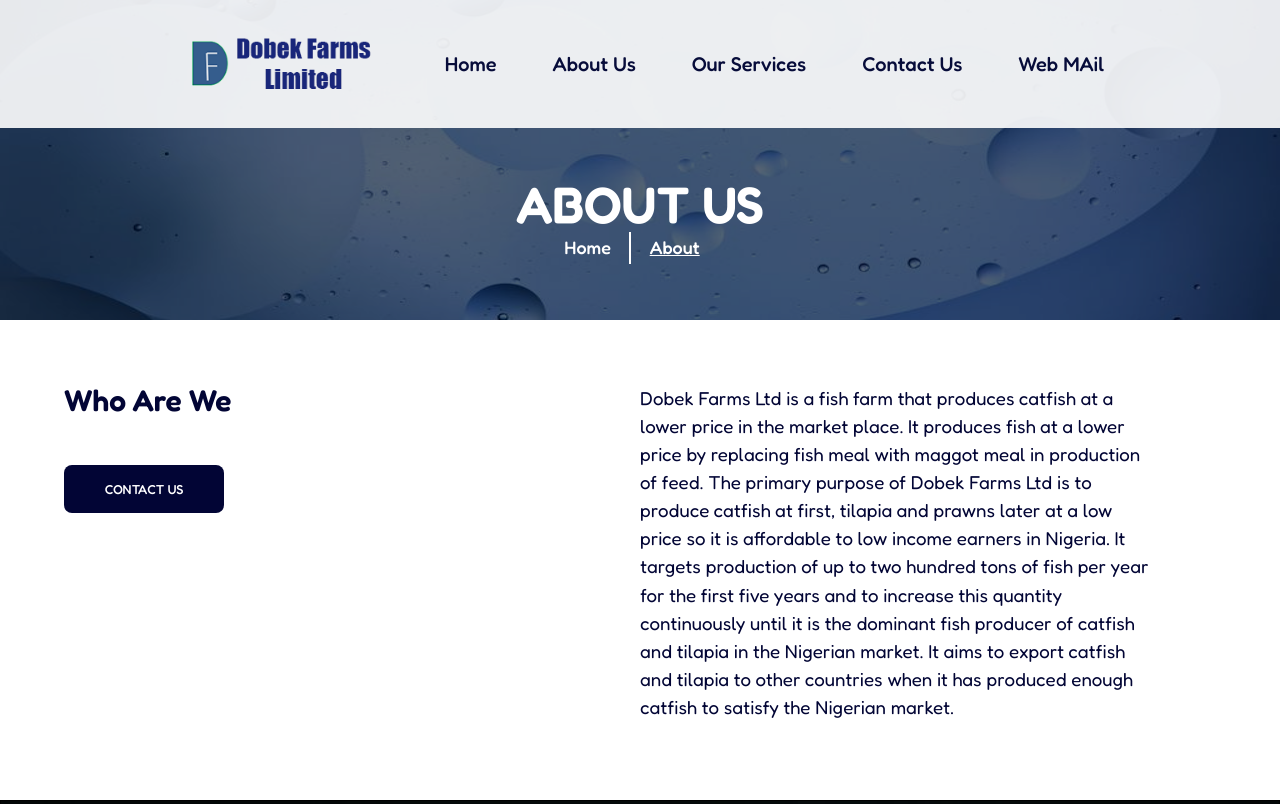
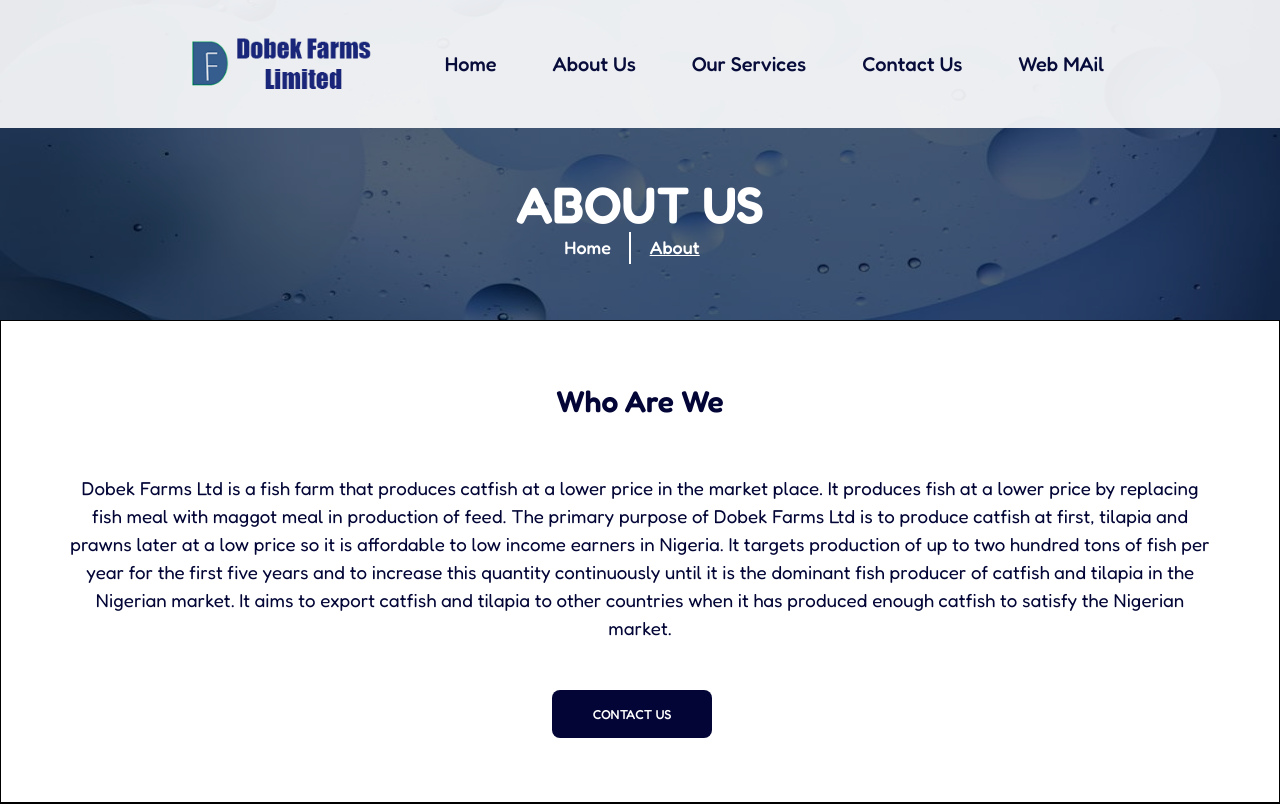
Before and after one commit to PSongs/DOBEX-FARM, a React (Vite) app: page /about in a window 1280 px wide. Shown: the top 804 px of the page. Built offline with nearby package versions, Linux system fonts and the light colour scheme.

Commit message:
YES OKAY FOR NOW

```diff
--- a/src/Components/AboutUs/about.css
+++ b/src/Components/AboutUs/about.css
@@ -106,18 +106,20 @@
 
 .About-Hero-Two {
     width: 100vw;
-    height: 30rem;
+    height: auto;
     display: flex;
-    flex-direction: row;
+    flex-direction: center;
     background-color: white;
 }
 
 .About-Hero-Two-Text {
-    width: 50%;
+    width: 100%;
     height: 100%;
     display: flex;
     flex-direction: column;
-    padding: 6rem;
+    padding: 7rem;
+    text-align: center;
+    border: 1px solid black;
 }
 
 .AboutB button{
@@ -517,17 +519,24 @@
     }
 
     .About-Hero-Two {
-      height: 29rem;
+      height: auto;
       padding-left: 4rem;
       padding-right: 4rem;
     }
 
     .About-Hero-Two-Text {
-      padding: 4rem;
+      padding: 2rem;
+      padding-left: 15rem;
+      padding-right: 15rem;
     }
 
     .About-Hero-Two-Text h1{
-        font-size: 45px;
+        font-size: 30px;
+    }
+
+    .About-Hero-Two-Text h3{
+        font-size: 25px;
+        line-height: 30px;
     }
 
     .About-Hero-Two-Image {
--- a/src/Pages/AboutUs.jsx
+++ b/src/Pages/AboutUs.jsx
@@ -37,14 +37,7 @@
         <div className="About-Hero-Two-Text">
           <h1>Who Are We</h1>
           <br className="BR"></br>
-          <br className="BR"></br>
 
-          <Link className="AboutB" to="/contact">
-            <button>CONTACT US</button>
-          </Link>
-        </div>
-
-        <div className="About-Hero-Two-Image">
           <h3>
             Dobek Farms Ltd is a fish farm that produces catfish at a lower
             price in the market place. It produces fish at a lower price by
@@ -58,7 +51,29 @@
             catfish and tilapia to other countries when it has produced enough
             catfish to satisfy the Nigerian market.
           </h3>
+          <br></br>
+          <br></br>
+
+          <Link className="AboutB" to="/contact">
+            <button>CONTACT US</button>
+          </Link>
         </div>
+
+        {/* <div className="About-Hero-Two-Image">
+          <h3>
+            Dobek Farms Ltd is a fish farm that produces catfish at a lower
+            price in the market place. It produces fish at a lower price by
+            replacing fish meal with maggot meal in production of feed. The
+            primary purpose of Dobek Farms Ltd is to produce catfish at first,
+            tilapia and prawns later at a low price so it is affordable to low income
+            earners in Nigeria. It targets production of up to two hundred tons
+            of fish per year for the first five years and to increase this
+            quantity continuously until it is the dominant fish producer of
+            catfish and tilapia in the Nigerian market. It aims to export
+            catfish and tilapia to other countries when it has produced enough
+            catfish to satisfy the Nigerian market.
+          </h3>
+        </div> */}
       </div>
 
       <div className="About-Hero-Three">
```
